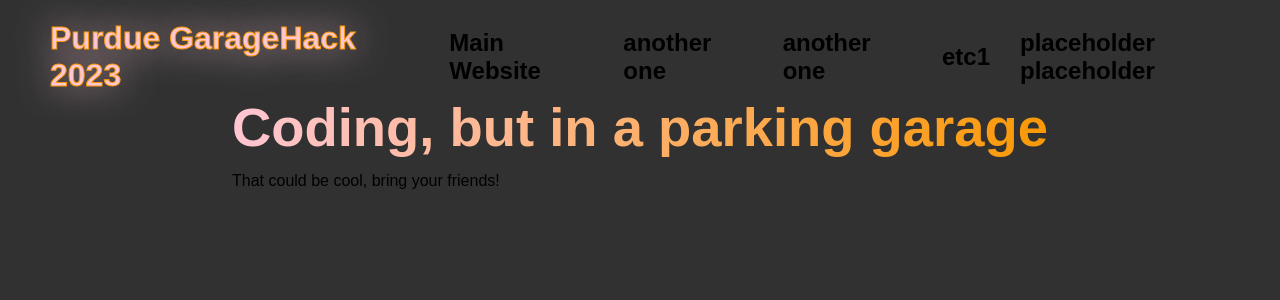
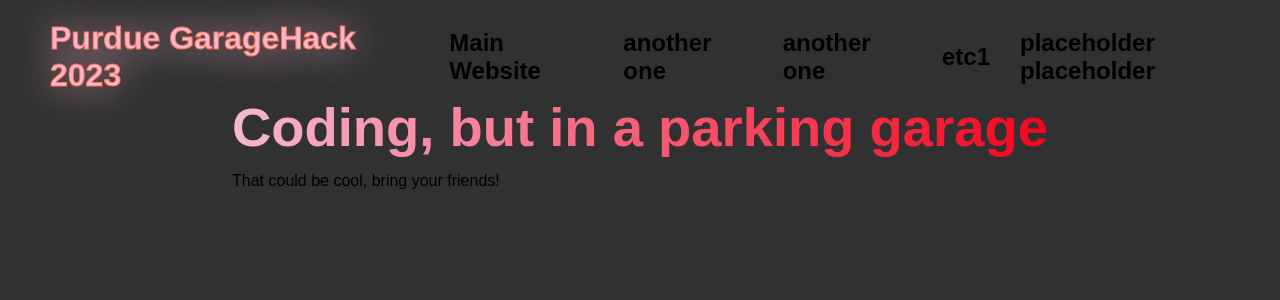
Before and after one commit to brennanafrank/garagehack, a Next.js app: page / in a window 1280 px wide. Shown: the top 300 px of the page. Built offline with nearby package versions, Linux system fonts and the light colour scheme.

Commit message:
worked on CSS, changed colors a bit

```diff
--- a/pages/_app.tsx
+++ b/pages/_app.tsx
@@ -22,22 +22,18 @@
     /* for every 90th of the screen right, startGrad loses 1 rgb value for
     green and blue while endGrad loses 1 rgb value for green only */
     if (pageContainer != null && screen.width > 599) {
-      var offset = Math.floor(MousePosition.left / (screen.width / 90));
-      offset *= 2;
+      const offset = Math.floor(MousePosition.left / (screen.width / 180));
 
       const newStartGrad =
-        "rgb(" + 255 + ", " + (198 - offset) + ", " + (211 - offset) + ")";
+        "rgb(" + 245 + ", " + (184 - offset) + ", " + (208 - offset) + ")";
       const newEndGrad =
-        "rgb(" + 250 + ", " + (153 + offset) + ", " + (5 + offset) + ")";
+        "rgb(" + 245 + ", " + (4 + offset) + ", " + (28 + offset) + ")";
 
       // reconfigure startGrad and endGrad to be the new value
       pageContainer.style.setProperty("--startGrad", newStartGrad);
       pageContainer.style.setProperty("--endGrad", newEndGrad);
       console.log("sending " + newStartGrad);
       console.log("sending " + newEndGrad);
-    }
-
-    if (MousePosition.left > 400) {
     }
   };
 
--- a/styles/Home.module.css
+++ b/styles/Home.module.css
@@ -1,8 +1,8 @@
 /* This is the "default styling" used in-place
   of .main */
 .pageContainer {
-  --startGrad: rgb(255, 198, 211);
-  --endGrad: rgb(250, 153, 5);
+  --startGrad: rgb(245, 184, 208);
+  --endGrad: rgb(245, 4, 28);
 }
 
 /* div contained in components/Layout.tsx  */
@@ -12,8 +12,8 @@
   --backgroundColor: #313131;
   /* These two are seen in the upper-left
      corner heading */
-  --insideColor: rgb(255, 198, 211);
-  --outsideColor: rgb(250, 153, 5);
+  --insideColor: rgb(245, 184, 208);
+  --outsideColor: rgb(255, 113, 84);
   display: flex;
   flex-direction: column;
   justify-content: space-between;
```
